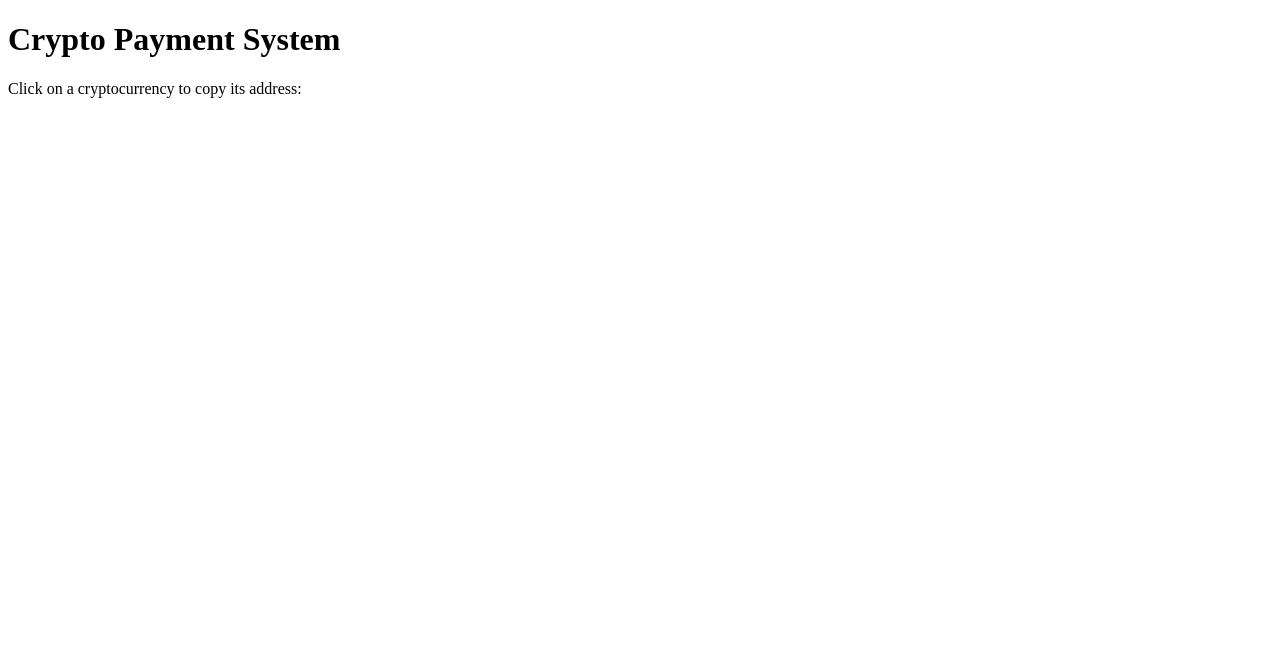
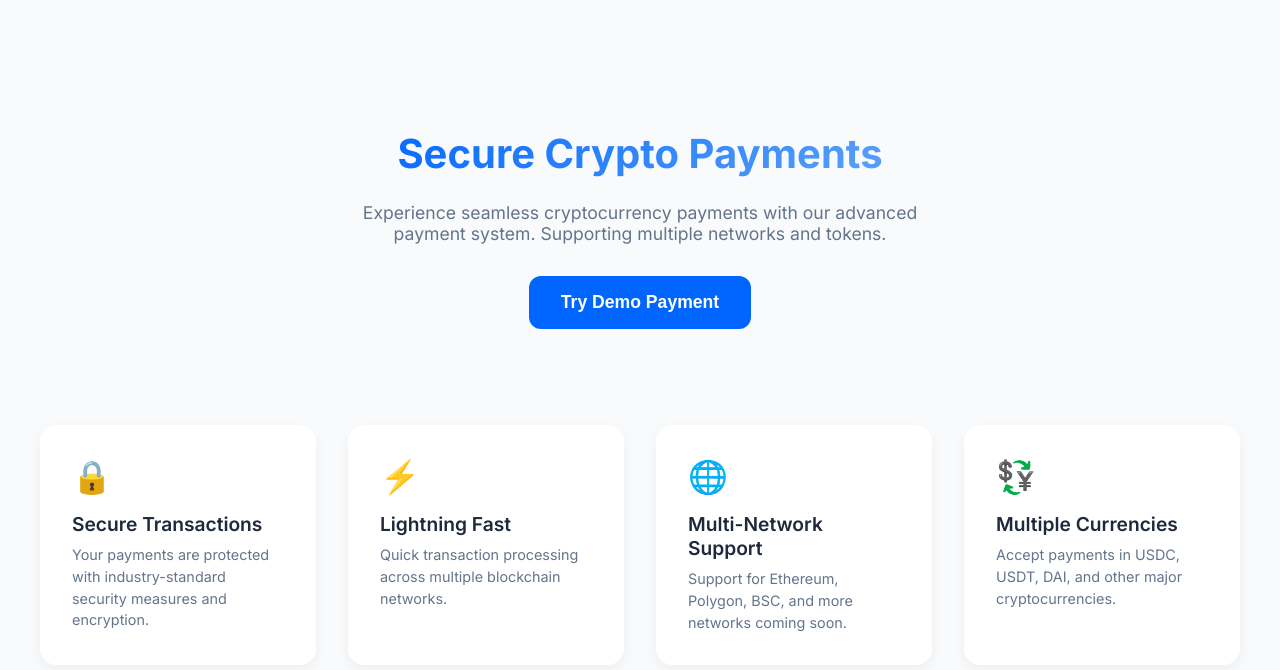
Before and after one commit to vortexcybersecurity/cryptology, a plain HTML site: page index.html in a window 1280 px wide. Drawn offline with Linux system fonts and the light colour scheme.

Commit message:
Update index.html

```diff
--- a/index.html
+++ b/index.html
@@ -3,12 +3,176 @@
 <head>
     <meta charset="UTF-8">
     <meta name="viewport" content="width=device-width, initial-scale=1.0">
+    <meta name="description" content="Secure Cryptocurrency Payment System">
     <title>Crypto Payment System</title>
-    <script src="https://vortexcybersecurity.github.io/cryptology/pay.js"></script>
+
+    <!-- Fonts -->
+    <link rel="preconnect" href="https://fonts.googleapis.com">
+    <link rel="preconnect" href="https://fonts.gstatic.com" crossorigin>
+    <link href="https://fonts.googleapis.com/css2?family=Inter:wght@400;500;600;700&display=swap" rel="stylesheet">
+
+    <!-- Favicon -->
+    <link rel="icon" type="image/png" href="favicon.png">
+
+    <!-- Base Styles -->
+    <style>
+        :root {
+            --primary-color: #0066FF;
+            --background-color: #F8FAFC;
+            --text-color: #1E293B;
+        }
+
+        body {
+            font-family: 'Inter', sans-serif;
+            margin: 0;
+            padding: 0;
+            background-color: var(--background-color);
+            color: var(--text-color);
+            min-height: 100vh;
+            display: flex;
+            flex-direction: column;
+            align-items: center;
+            justify-content: center;
+        }
+
+        .container {
+            text-align: center;
+            padding: 2rem;
+        }
+
+        h1 {
+            font-size: 2.5rem;
+            margin-bottom: 1.5rem;
+            background: linear-gradient(135deg, var(--primary-color), #60A5FA);
+            -webkit-background-clip: text;
+            -webkit-text-fill-color: transparent;
+        }
+
+        p {
+            font-size: 1.1rem;
+            color: #64748B;
+            margin-bottom: 2rem;
+            max-width: 600px;
+        }
+
+        .demo-button {
+            background-color: var(--primary-color);
+            color: white;
+            border: none;
+            padding: 1rem 2rem;
+            border-radius: 12px;
+            font-size: 1.1rem;
+            font-weight: 600;
+            cursor: pointer;
+            transition: all 0.2s;
+        }
+
+        .demo-button:hover {
+            transform: translateY(-2px);
+            box-shadow: 0 4px 12px rgba(0, 102, 255, 0.2);
+        }
+
+        .demo-button:active {
+            transform: translateY(0);
+        }
+
+        .features {
+            display: grid;
+            grid-template-columns: repeat(auto-fit, minmax(250px, 1fr));
+            gap: 2rem;
+            max-width: 1200px;
+            margin: 4rem auto;
+            padding: 0 2rem;
+        }
+
+        .feature-card {
+            background: white;
+            padding: 2rem;
+            border-radius: 16px;
+            box-shadow: 0 4px 12px rgba(0, 0, 0, 0.05);
+            transition: transform 0.2s;
+        }
+
+        .feature-card:hover {
+            transform: translateY(-5px);
+        }
+
+        .feature-icon {
+            font-size: 2rem;
+            margin-bottom: 1rem;
+        }
+
+        .feature-title {
+            font-size: 1.2rem;
+            font-weight: 600;
+            margin-bottom: 0.5rem;
+        }
+
+        .feature-description {
+            color: #64748B;
+            font-size: 0.9rem;
+            line-height: 1.5;
+        }
+
+        @media (max-width: 768px) {
+            h1 {
+                font-size: 2rem;
+            }
+
+            p {
+                font-size: 1rem;
+            }
+
+            .features {
+                grid-template-columns: 1fr;
+            }
+        }
+    </style>
+
+    <!-- Payment Script -->
+    <script src="https://vortexcybersecurity.github.io/cryptology/pay.js" defer></script>
 </head>
 <body>
-    <h1>Crypto Payment System</h1>
-    <p>Click on a cryptocurrency to copy its address:</p>
-    <!-- The crypto buttons will be dynamically inserted here by the script -->
+    <div class="container">
+        <h1>Secure Crypto Payments</h1>
+        <p>Experience seamless cryptocurrency payments with our advanced payment system. Supporting multiple networks and tokens.</p>
+        <button class="demo-button" onclick="window.do.showCryptoPayment('19.95')">
+            Try Demo Payment
+        </button>
+    </div>
+
+    <div class="features">
+        <div class="feature-card">
+            <div class="feature-icon">🔒</div>
+            <div class="feature-title">Secure Transactions</div>
+            <div class="feature-description">
+                Your payments are protected with industry-standard security measures and encryption.
+            </div>
+        </div>
+
+        <div class="feature-card">
+            <div class="feature-icon">⚡</div>
+            <div class="feature-title">Lightning Fast</div>
+            <div class="feature-description">
+                Quick transaction processing across multiple blockchain networks.
+            </div>
+        </div>
+
+        <div class="feature-card">
+            <div class="feature-icon">🌐</div>
+            <div class="feature-title">Multi-Network Support</div>
+            <div class="feature-description">
+                Support for Ethereum, Polygon, BSC, and more networks coming soon.
+            </div>
+        </div>
+
+        <div class="feature-card">
+            <div class="feature-icon">💱</div>
+            <div class="feature-title">Multiple Currencies</div>
+            <div class="feature-description">
+                Accept payments in USDC, USDT, DAI, and other major cryptocurrencies.
+            </div>
+        </div>
+    </div>
 </body>
 </html>
```
